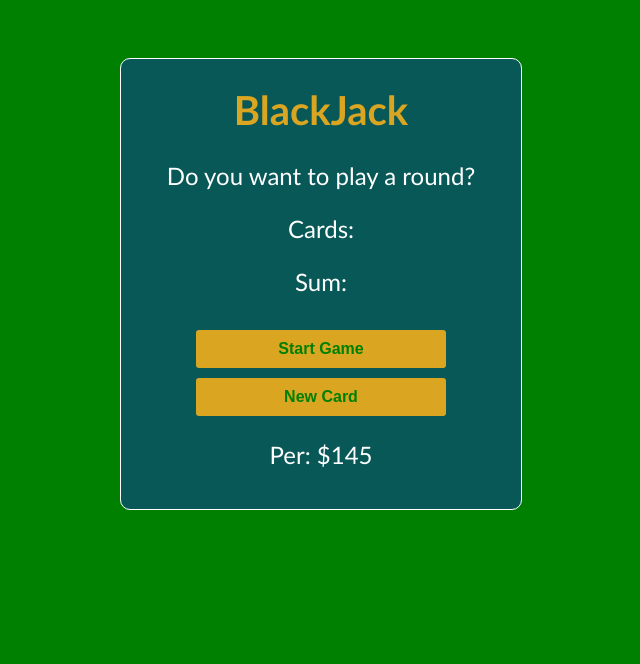
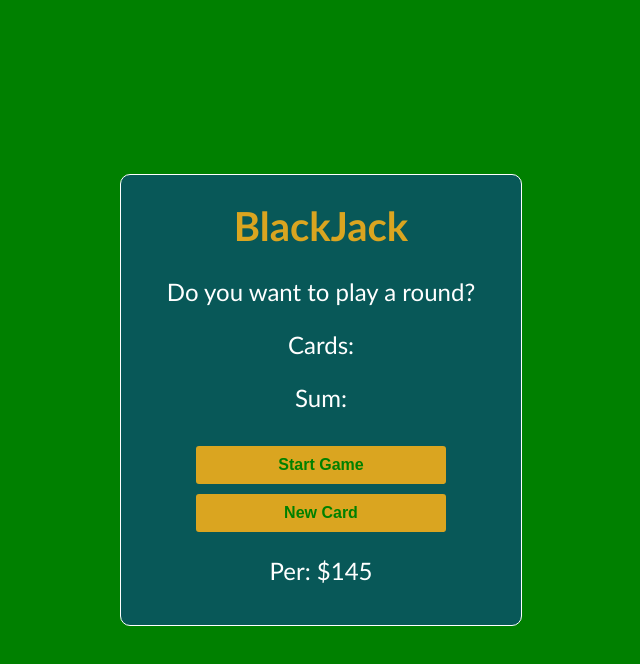
Before and after one commit to alishirani1384/blackjacked.github.io, a plain HTML site: page index.html in a window 1280 px wide. Shown: the whole page, without its empty margins (319-959 px from the left). Drawn offline with Linux system fonts and the light colour scheme.

Commit message:
style.css
this is the css file.

```diff
--- a/style.css
+++ b/style.css
@@ -1,10 +1,5 @@
 body{
     font-family: 'Gill Sans', 'Gill Sans MT', Calibri, 'Trebuchet MS', sans-serif;
-    display: flex;
-    flex-direction: column;
-    justify-content: center;
-    align-items: center;
-    text-align: center;
     background-color: green;
 }
 .container{
@@ -13,7 +8,11 @@ body{
     border-radius: 10px;
     width: 400px;
     height: 450px;
-    margin-top: 50px;
+    position: absolute;
+    left: 50%;
+    top: 50%;
+    transform: translate(-50%,-50%);
+    text-align: center;
 }
 h1{
     color: goldenrod;
```
